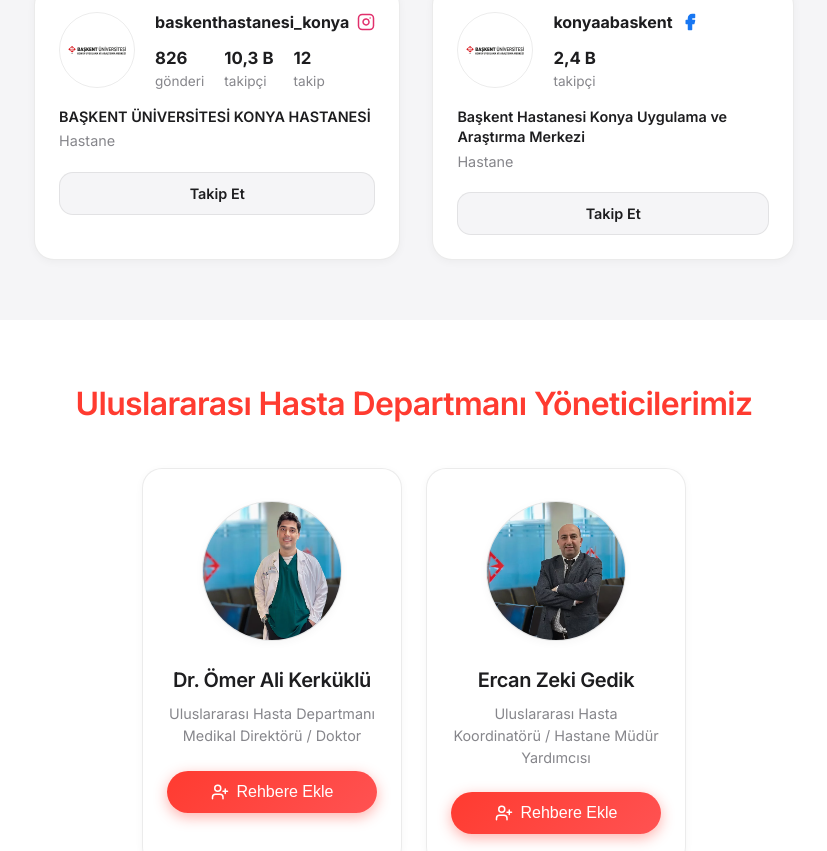
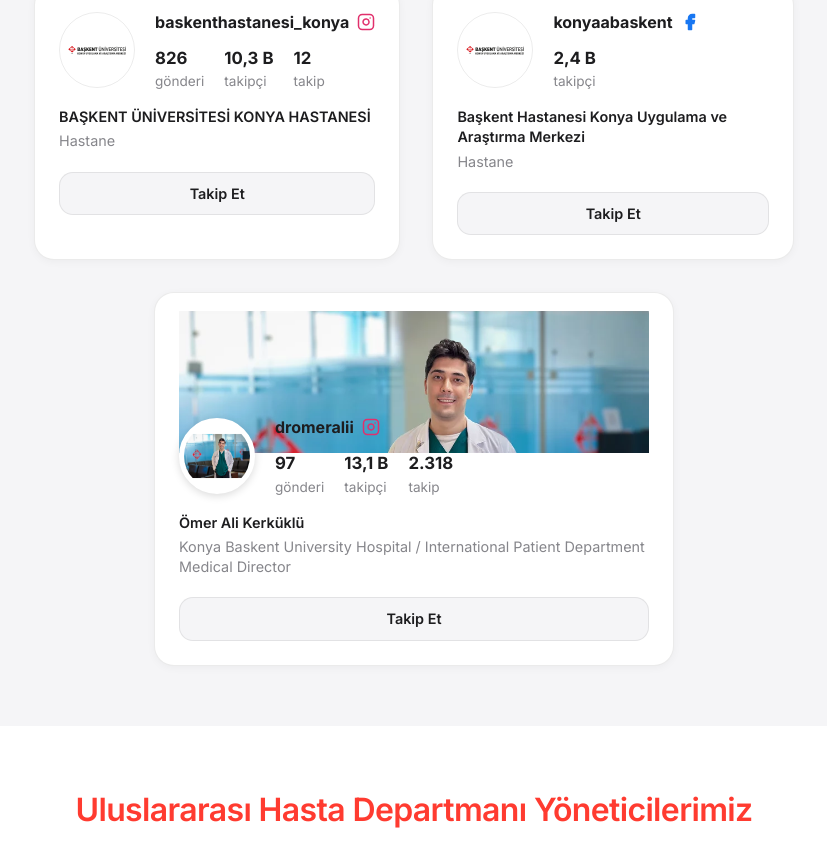
Before and after one commit to quba-maker/baskentcontact, a React (Vite) app: page / in a window 1280 px wide. Shown: the part 976-1827 px from the top of the page, without its empty margins (226-1053 px from the left). Built offline with nearby package versions, Linux system fonts and the light colour scheme.

Commit message:
feat: add @dromeralii Instagram account with cover image to social media section

```diff
--- a/src/components/SocialMedia.css
+++ b/src/components/SocialMedia.css
@@ -191,3 +191,71 @@
 .profile-card.facebook .platform-icon {
   color: #1877F2;
 }
+
+/* Cover image styles */
+.profile-card.has-cover {
+  padding-top: 0;
+  overflow: hidden;
+}
+
+.profile-cover {
+  width: 100%;
+  height: 120px;
+  overflow: hidden;
+  margin-bottom: -28px;
+  border-radius: var(--radius-lg) var(--radius-lg) 0 0;
+}
+
+@media (min-width: 768px) {
+  .profile-cover {
+    height: 160px;
+    margin-bottom: -38px;
+  }
+}
+
+.profile-cover img {
+  width: 100%;
+  height: 100%;
+  object-fit: cover;
+  object-position: center 20%;
+}
+
+.profile-header.with-cover {
+  position: relative;
+  z-index: 2;
+}
+
+.profile-header.with-cover .profile-avatar {
+  border: 3px solid white;
+  box-shadow: 0 2px 8px rgba(0,0,0,0.15);
+  background: white;
+}
+
+/* Avatar photo (for personal accounts) */
+.profile-avatar.avatar-photo {
+  border: 2px solid transparent;
+  background: linear-gradient(white, white) padding-box,
+              linear-gradient(135deg, #f09433, #e6683c, #dc2743, #cc2366, #bc1888) border-box;
+  padding: 2px;
+}
+
+.profile-avatar.avatar-photo img {
+  border-radius: 50%;
+  object-fit: cover;
+  width: 100%;
+  height: 100%;
+}
+
+/* 5th card spans full width on larger screens */
+.social-grid .profile-card:nth-child(5) {
+  grid-column: 1 / -1;
+  max-width: 500px;
+  justify-self: center;
+  width: 100%;
+}
+
+@media (min-width: 768px) {
+  .social-grid .profile-card:nth-child(5) {
+    max-width: 520px;
+  }
+}
--- a/src/components/SocialMedia.jsx
+++ b/src/components/SocialMedia.jsx
@@ -2,18 +2,24 @@
 import { Instagram, Facebook } from 'lucide-react';
 import { useTranslation } from 'react-i18next';
 import logoImage from '../assets/baskent-logo.svg';
+import drOmerAliImg from '../assets/crew/dr-omer-ali-kerkuklu.webp';
 import './SocialMedia.css';
 
-const ProfileCard = ({ platform, handle, name, bio, link, followers, posts, following }) => {
+const ProfileCard = ({ platform, handle, name, bio, link, followers, posts, following, avatarImage, coverImage }) => {
   const { t } = useTranslation();
   const isInsta = platform === 'instagram';
   const Icon = isInsta ? Instagram : Facebook;
 
   return (
-    <a href={link} target="_blank" rel="noopener noreferrer" className={`profile-card ${platform}`}>
-      <div className="profile-header">
-        <div className="profile-avatar">
-          <img src={logoImage} alt="Başkent Logo" />
+    <a href={link} target="_blank" rel="noopener noreferrer" className={`profile-card ${platform} ${coverImage ? 'has-cover' : ''}`}>
+      {coverImage && (
+        <div className="profile-cover">
+          <img src={coverImage} alt={name} />
+        </div>
+      )}
+      <div className={`profile-header ${coverImage ? 'with-cover' : ''}`}>
+        <div className={`profile-avatar ${avatarImage ? 'avatar-photo' : ''}`}>
+          <img src={avatarImage || logoImage} alt={avatarImage ? name : 'Başkent Logo'} />
         </div>
         <div className="profile-stats">
           <div className="profile-handle-row">
@@ -85,6 +91,18 @@
             link="https://www.facebook.com/konyaabaskent"
             followers="2,4 B"
           />
+          <ProfileCard
+            platform="instagram"
+            handle="dromeralii"
+            name="Ömer Ali Kerküklü"
+            bio="Konya Baskent University Hospital / International Patient Department Medical Director"
+            link="https://www.instagram.com/dromeralii/"
+            posts="97"
+            followers="13,1 B"
+            following="2.318"
+            avatarImage={drOmerAliImg}
+            coverImage={drOmerAliImg}
+          />
         </div>
       </div>
     </section>
```
Also changed, not shown: 1 other file (tests, documents, lock files or other folders).
